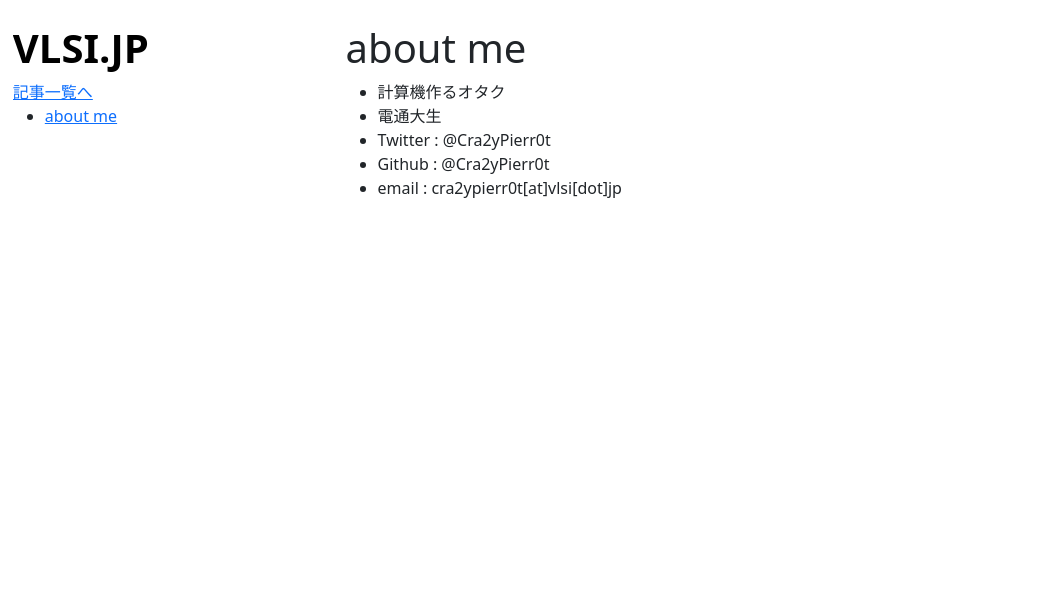
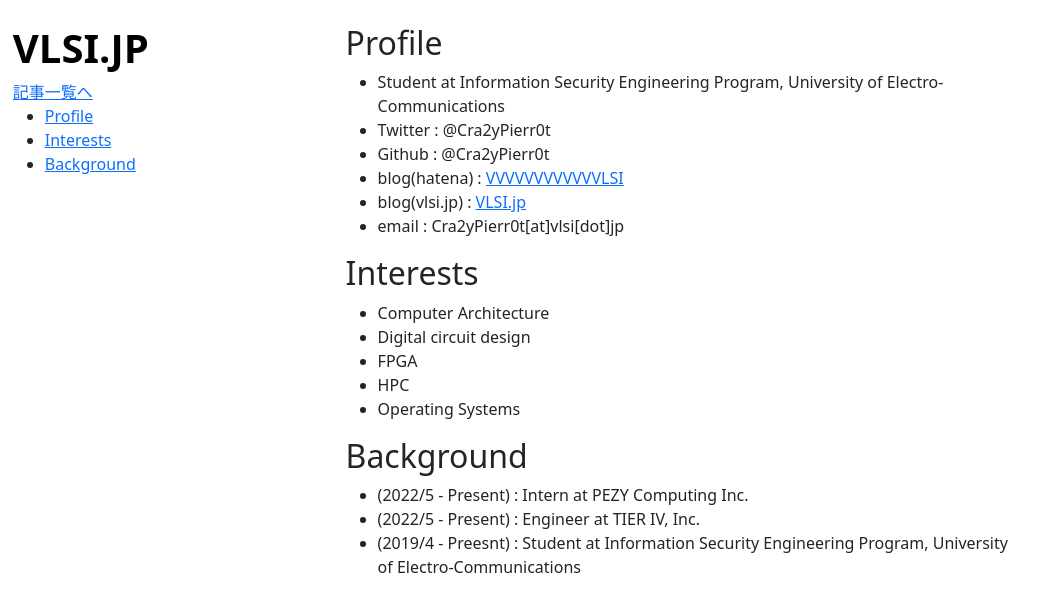
Before and after one commit to Cra2yPierr0t/Cra2yPierr0t.github.io, a Jekyll site: the page built from about.md, in a window 1280 px wide. Shown: the top 612 px of the page, without its empty margins (0-1058 px from the left). Built offline with Jekyll 4.4.1, drawn with Linux system fonts in a browser that asks for light colours.

Commit message:
add about.md

```diff
--- a/about.md
+++ b/about.md
@@ -2,9 +2,22 @@
 layout: default
 title: About me
 ---
-# about me
-- 計算機作るオタク
-- 電通大生
+## Profile
+- Student at Information Security Engineering Program, University of Electro-Communications
 - Twitter : @Cra2yPierr0t
 - Github : @Cra2yPierr0t
-- email : cra2ypierr0t[at]vlsi[dot]jp
+- blog(hatena) : [VVVVVVVVVVVVLSI](https://cra2ypierr0t.hatenablog.jp/)
+- blog(vlsi.jp) : [VLSI.jp](vlsi.jp)
+- email : Cra2yPierr0t[at]vlsi[dot]jp
+
+## Interests
+- Computer Architecture
+- Digital circuit design
+- FPGA
+- HPC
+- Operating Systems
+
+## Background
+- (2022/5 - Present) : Intern at PEZY Computing Inc.
+- (2022/5 - Present) : Engineer at TIER IV, Inc.
+- (2019/4 - Preesnt) : Student at Information Security Engineering Program, University of Electro-Communications
```
